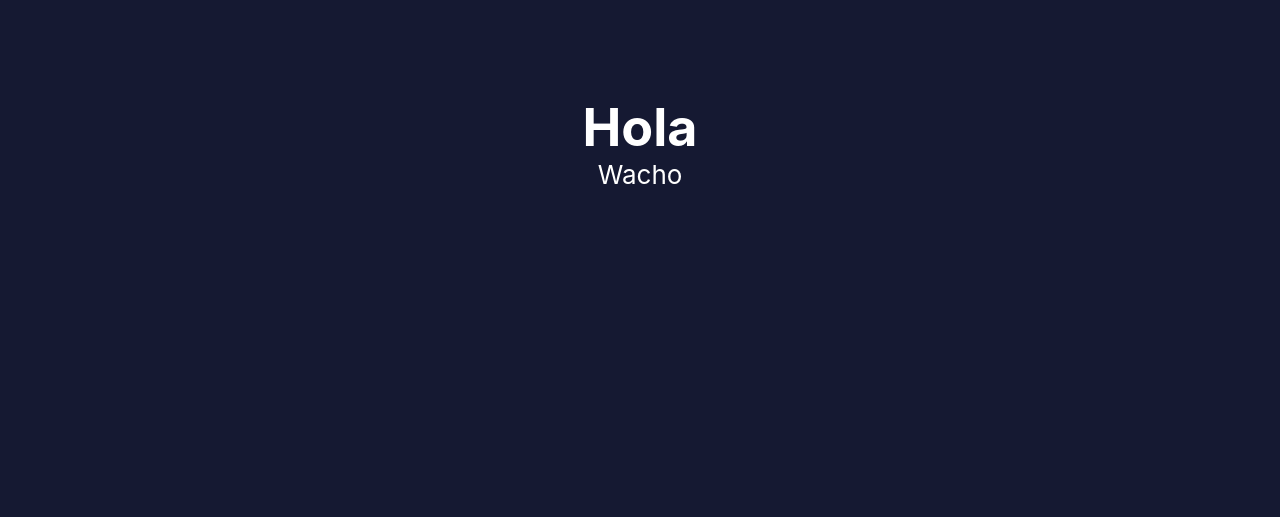
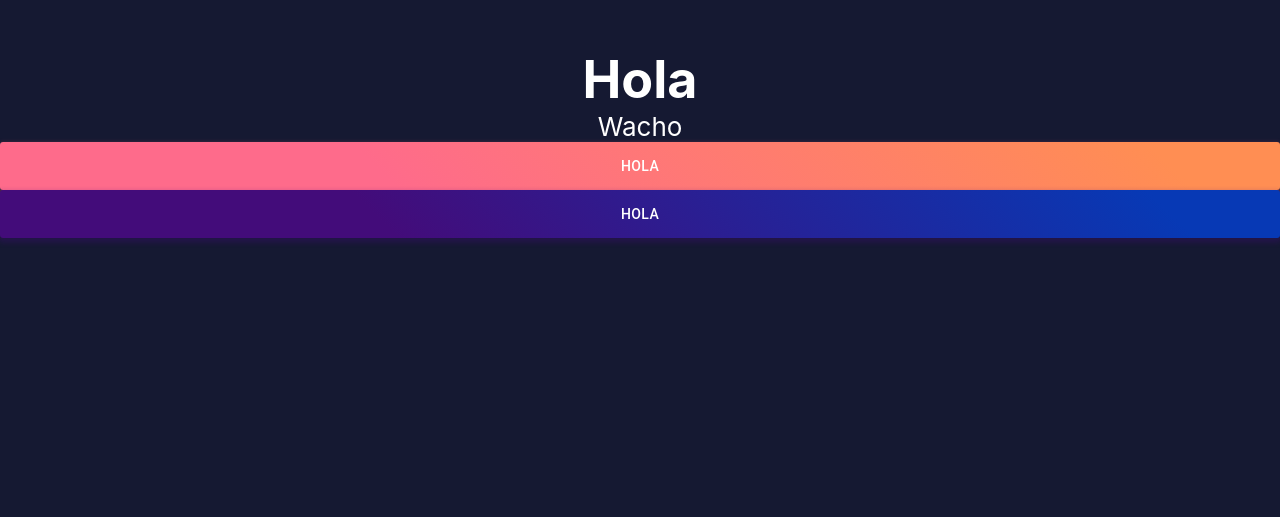
Before and after one commit to tomasVergara14/portfolio-tomas-vergara, a React (Create React App) app: page / in a window 1280 px wide. Shown: the part 283-800 px from the top of the page. Built offline with nearby package versions, Linux system fonts and the light colour scheme.

Commit message:
buttons ui

```diff
--- a/package.json
+++ b/package.json
@@ -5,6 +5,7 @@
   "dependencies": {
     "@fontsource/roboto": "^4.5.0",
     "@material-ui/core": "^4.12.3",
+    "@material-ui/styles": "^4.11.4",
     "@testing-library/jest-dom": "^5.14.1",
     "@testing-library/react": "^11.2.7",
     "@testing-library/user-event": "^12.8.3",
--- /dev/null
+++ b/src/Components/Elements/Buttons/ButtonPrimary.jsx
@@ -0,0 +1,19 @@
+import React from 'react'
+
+import { styled } from '@material-ui/styles'
+import { Button } from '@material-ui/core'
+
+
+const ButtonPrimary = styled(Button)({
+    background:'linear-gradient(45deg, #FE6B8B 30%, #FF8E53 90%)',
+    border: 0,
+    borderRadius: 3,
+    boxShadow: '0 3px 5px 2px rgba(255, 105, 135, .3)',
+    color: 'white',
+    height: 48,
+    padding: '0 30px',
+})
+
+export default function StyleButton({name}){
+    return <ButtonPrimary>{name} </ButtonPrimary>
+}
--- /dev/null
+++ b/src/Components/Elements/Buttons/ButtonSecondary.jsx
@@ -0,0 +1,19 @@
+import React from 'react'
+
+import { styled } from '@material-ui/styles'
+import { Button } from '@material-ui/core'
+
+
+const ButtonSecondary = styled(Button)({
+    background:'linear-gradient(45deg, #430c7a 30%, #0739b5 90%)',
+    border: 0,
+    borderRadius: 3,
+    boxShadow: '0 3px 5px 2px rgba(67, 12, 122, .3)',
+    color: 'white',
+    height: 48,
+    padding: '0 30px',
+})
+
+export default function StyleButtonSecondary({name}){
+    return <ButtonSecondary>{name} </ButtonSecondary>
+}
--- a/src/Components/Pages/Pages.jsx
+++ b/src/Components/Pages/Pages.jsx
@@ -1,6 +1,10 @@
 import React from 'react'
+
 import Title from '../Elements/Title/Title'
 import Body from '../Elements/Body/Body'
+
+import StyleButton from '../Elements/Buttons/ButtonPrimary'
+import ButtonSecondary from '../Elements/Buttons/ButtonSecondary'
 
 import './Pages.css'
 
@@ -9,6 +13,8 @@ const Pages = ({title,body}) => {
         <div className="containerPages">
             <Title title={title}/>
             <Body body={body} />
+            <StyleButton name="Hola" />
+            <ButtonSecondary name="Hola"/>
         </div>
     )
 }
```
Also changed, not shown: src/Components/Pages/Pages.css (line endings or trailing spaces), 2 other files (tests, documents, lock files or other folders).
